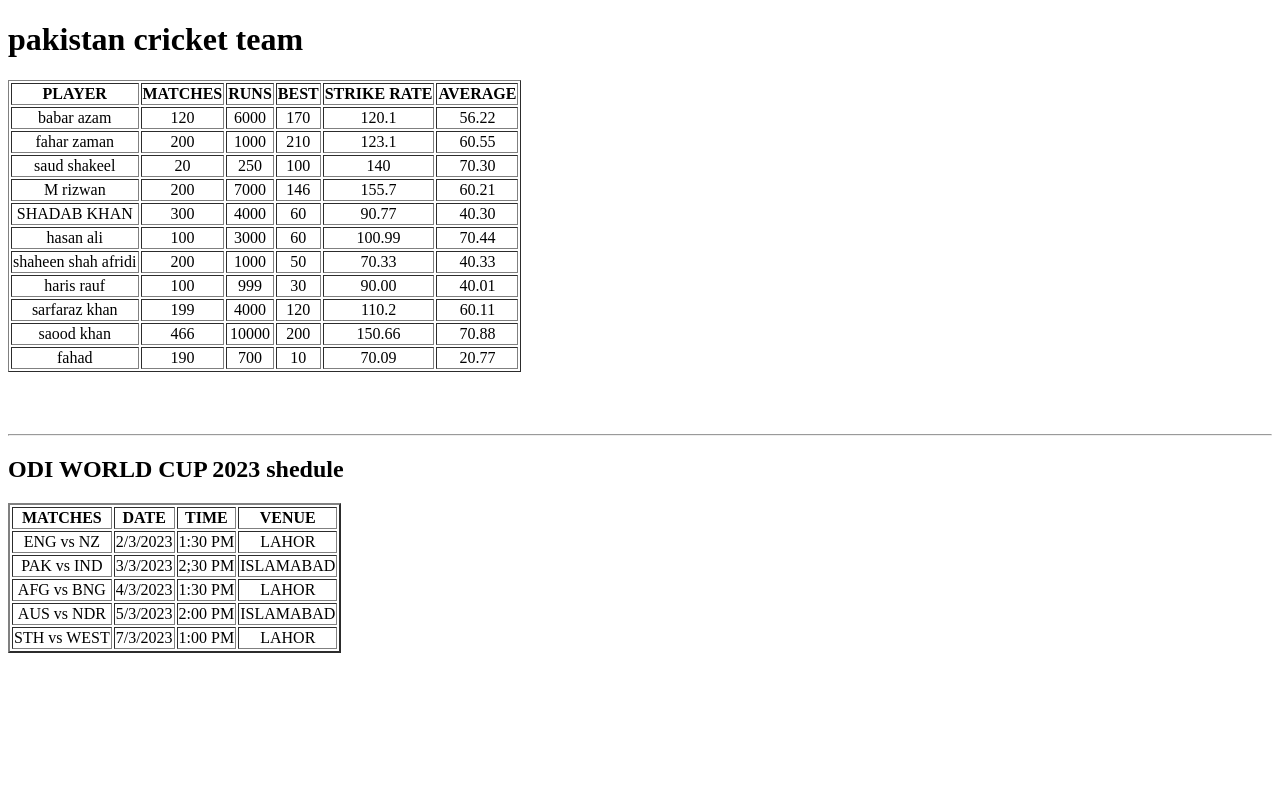
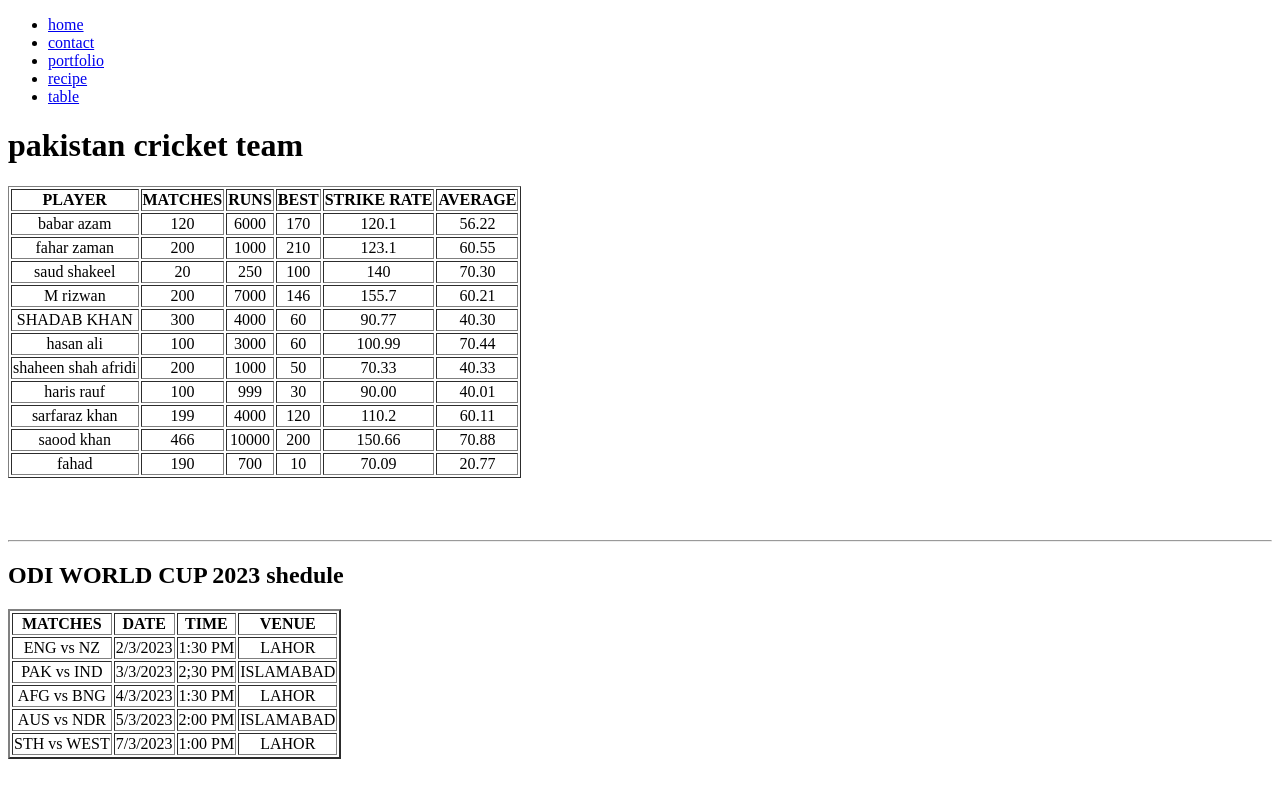
Before and after one commit to saoodkhan1/mywebsite, a plain HTML site: page table.html in a window 1280 px wide. Drawn offline with Linux system fonts and the light colour scheme.

Commit message:
table add

```diff
--- a/table.html
+++ b/table.html
@@ -6,6 +6,16 @@
     <title>Document</title>
 </head>
 <body>
+    <nav>
+        <ul>
+            <li><a href="index.html">home</a></li>
+
+            <li><a href="contact.html">contact</a></li>
+            <li><a href="portfolio.html">portfolio</a></li>
+            <li><a href="recipe.html">recipe</a></li>
+            <li><a href="table.html">table</a></li>
+        </ul>
+    </nav>
     <h1>pakistan cricket team</h1>
     <table border="1">
         <tr>
```
Also changed, not shown: contact.html (+1 -0 lines), index.html (+1 -0 lines), portfolio.html (+1 -0 lines), recipe.html (+1 -0 lines).
